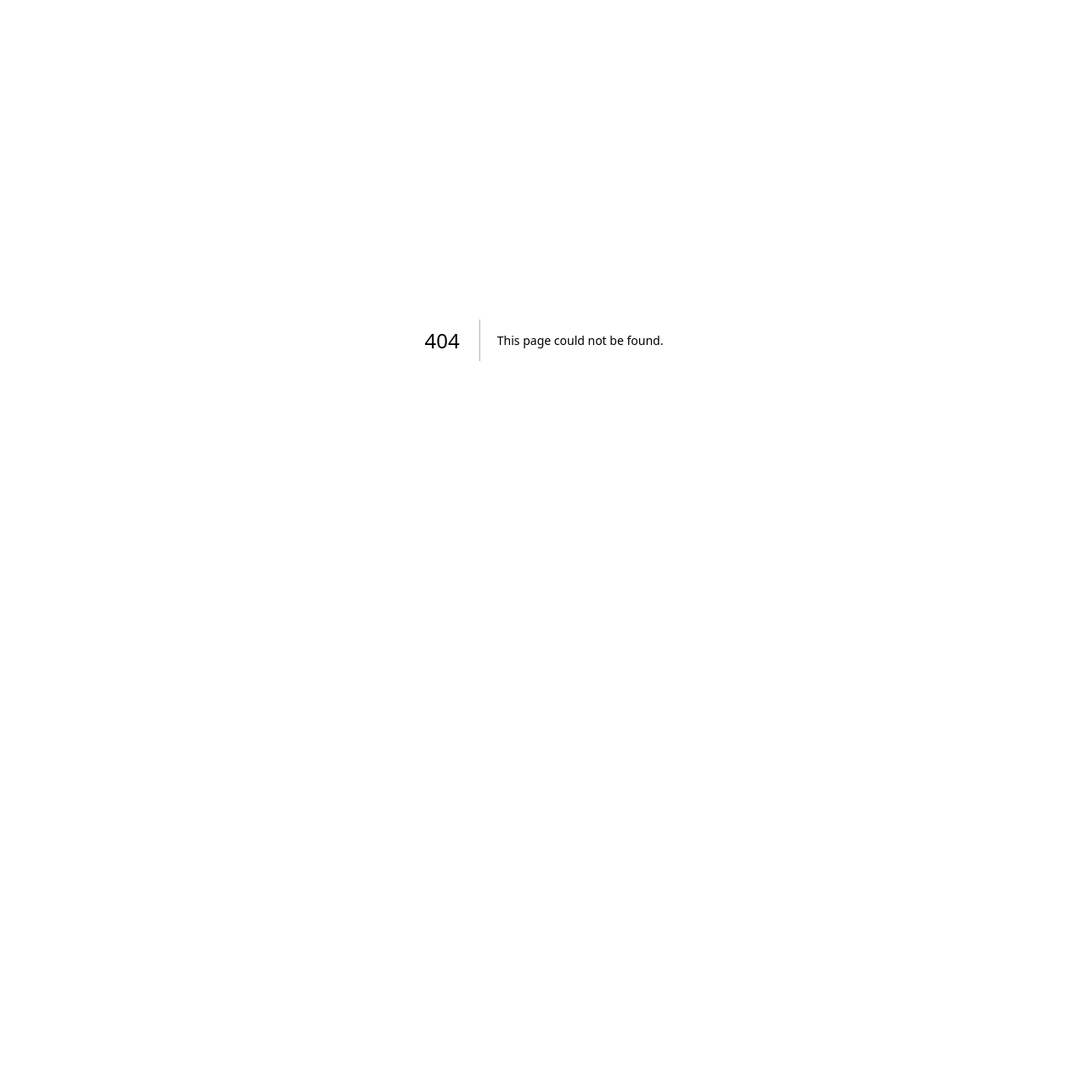
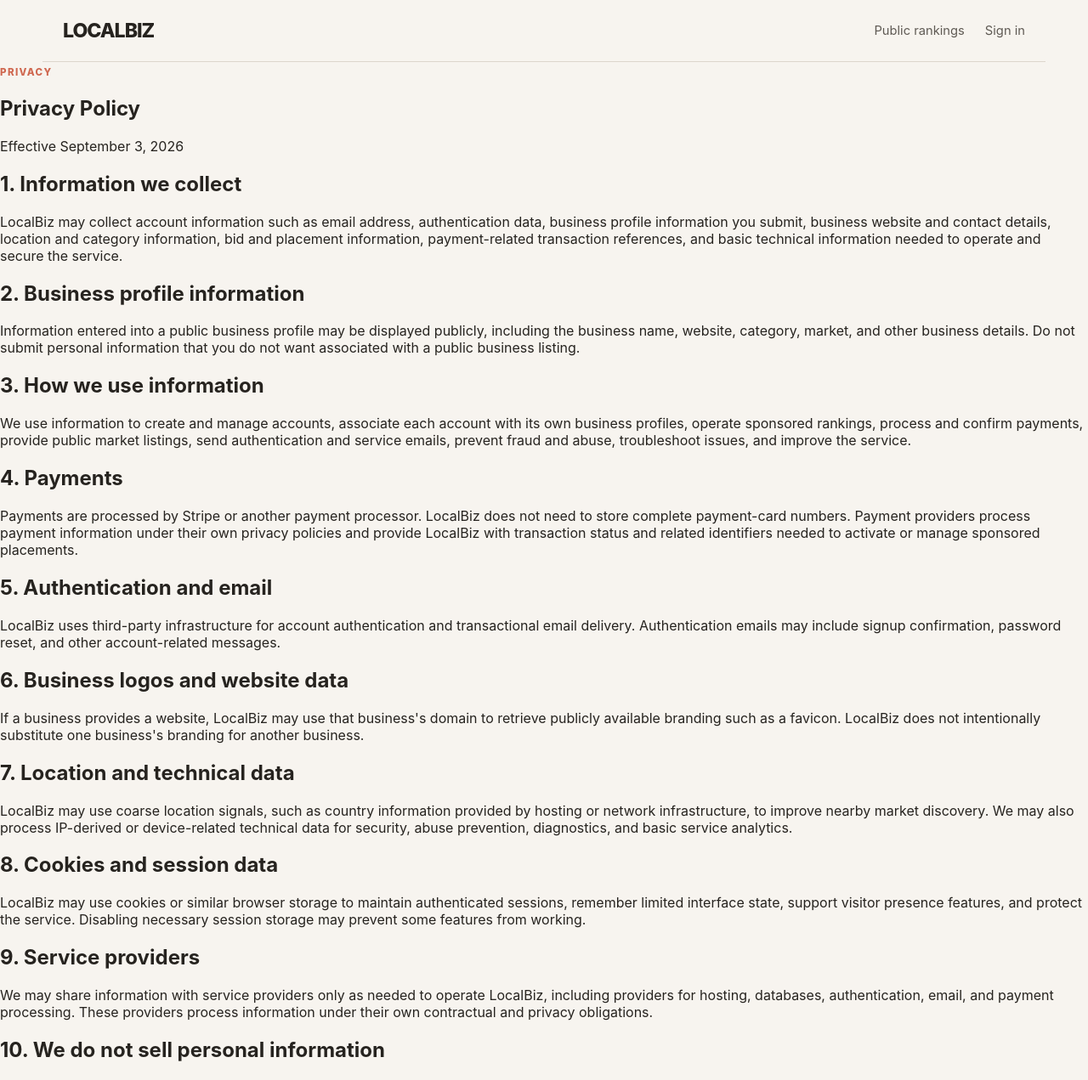
Before and after one commit to Dr-Opara/localbiz, a Next.js app: page /privacy in a window 1280 px wide. Before the commit this address had no page. Shown: the top 1271 px of the page at 85% size. Before the commit the page ends 800 px from the top, so only its background shows below. Built offline with nearby package versions, Linux system fonts and the light colour scheme.

Commit message:
Add LocalBiz privacy page

```diff
--- /dev/null
+++ b/app/privacy/page.tsx
@@ -0,0 +1,67 @@
+export const metadata = {
+  title: 'Privacy Policy | LocalBiz',
+  description: 'Privacy practices for LocalBiz accounts, business profiles, payments, and site usage.',
+};
+
+export default function PrivacyPage() {
+  return (
+    <main className="legalPage">
+      <header className="topbar">
+        <a className="brand" href="/">LOCALBIZ</a>
+        <nav><a href="/leaderboard">Public rankings</a><a href="/login">Sign in</a></nav>
+      </header>
+
+      <section className="legalHero">
+        <span className="eyebrow">PRIVACY</span>
+        <h1>Privacy Policy</h1>
+        <p>Effective September 3, 2026</p>
+      </section>
+
+      <section className="legalContent">
+        <h2>1. Information we collect</h2>
+        <p>LocalBiz may collect account information such as email address, authentication data, business profile information you submit, business website and contact details, location and category information, bid and placement information, payment-related transaction references, and basic technical information needed to operate and secure the service.</p>
+
+        <h2>2. Business profile information</h2>
+        <p>Information entered into a public business profile may be displayed publicly, including the business name, website, category, market, and other business details. Do not submit personal information that you do not want associated with a public business listing.</p>
+
+        <h2>3. How we use information</h2>
+        <p>We use information to create and manage accounts, associate each account with its own business profiles, operate sponsored rankings, process and confirm payments, provide public market listings, send authentication and service emails, prevent fraud and abuse, troubleshoot issues, and improve the service.</p>
+
+        <h2>4. Payments</h2>
+        <p>Payments are processed by Stripe or another payment processor. LocalBiz does not need to store complete payment-card numbers. Payment providers process payment information under their own privacy policies and provide LocalBiz with transaction status and related identifiers needed to activate or manage sponsored placements.</p>
+
+        <h2>5. Authentication and email</h2>
+        <p>LocalBiz uses third-party infrastructure for account authentication and transactional email delivery. Authentication emails may include signup confirmation, password reset, and other account-related messages.</p>
+
+        <h2>6. Business logos and website data</h2>
+        <p>If a business provides a website, LocalBiz may use that business's domain to retrieve publicly available branding such as a favicon. LocalBiz does not intentionally substitute one business's branding for another business.</p>
+
+        <h2>7. Location and technical data</h2>
+        <p>LocalBiz may use coarse location signals, such as country information provided by hosting or network infrastructure, to improve nearby market discovery. We may also process IP-derived or device-related technical data for security, abuse prevention, diagnostics, and basic service analytics.</p>
+
+        <h2>8. Cookies and session data</h2>
+        <p>LocalBiz may use cookies or similar browser storage to maintain authenticated sessions, remember limited interface state, support visitor presence features, and protect the service. Disabling necessary session storage may prevent some features from working.</p>
+
+        <h2>9. Service providers</h2>
+        <p>We may share information with service providers only as needed to operate LocalBiz, including providers for hosting, databases, authentication, email, and payment processing. These providers process information under their own contractual and privacy obligations.</p>
+
+        <h2>10. We do not sell personal information</h2>
+        <p>LocalBiz does not sell users' personal information to advertisers. Sponsored ranking is a service purchased by businesses and is not based on selling customer conversation or account data.</p>
+
+        <h2>11. Data retention</h2>
+        <p>We retain information for as long as reasonably necessary to operate the service, maintain transaction and audit records, resolve disputes, prevent fraud, and comply with legal obligations. Information may be deleted or anonymized when it is no longer needed.</p>
+
+        <h2>12. Your choices</h2>
+        <p>You may contact LocalBiz to request help with account information, correction of business profile information, or privacy-related questions. Some records may need to be retained for legal, payment, security, or fraud-prevention purposes.</p>
+
+        <h2>13. Security</h2>
+        <p>We use reasonable technical and organizational measures intended to protect LocalBiz data. No internet service can guarantee absolute security.</p>
+
+        <h2>14. Changes to this policy</h2>
+        <p>We may update this Privacy Policy as LocalBiz changes. The effective date above will be revised when material updates are made.</p>
+      </section>
+
+      <footer className="legalFooter"><a href="/">Home</a><a href="/faq">FAQ</a><a href="/terms">Terms</a></footer>
+    </main>
+  );
+}
```
